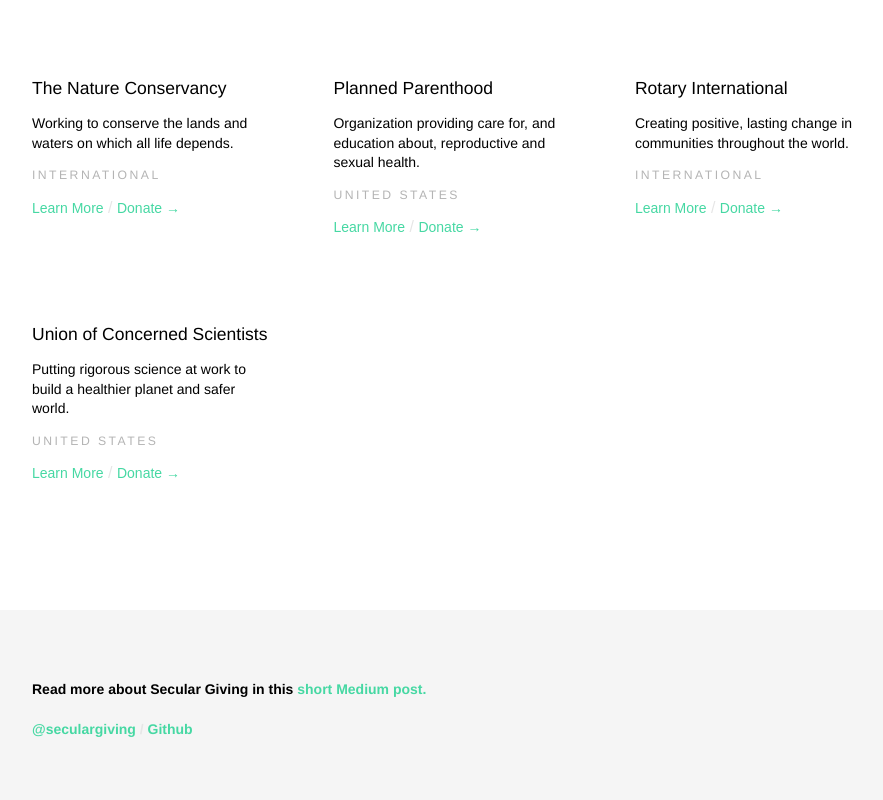
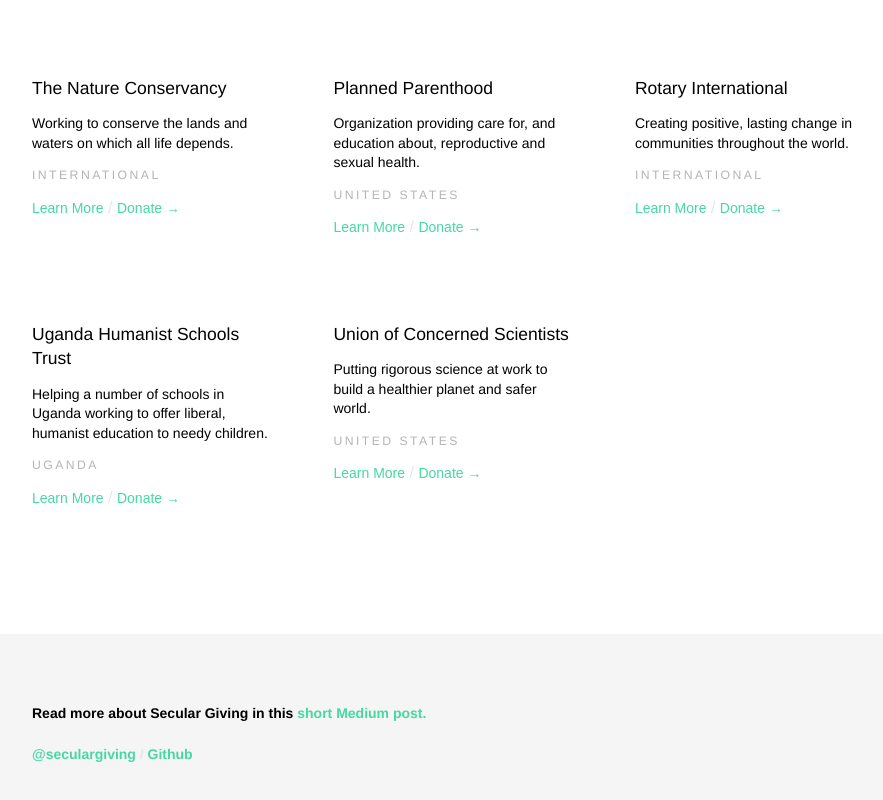
Before and after one commit to joshuajenkins/seculargiving, a website: page index.html in a window 1280 px wide. Shown: the part 792-1592 px from the top of the page, without its empty margins (186-1069 px from the left). Drawn offline with Linux system fonts and the light colour scheme.

Commit message:
Added Uganda Humanist Schools Trust

```diff
--- a/index.html
+++ b/index.html
@@ -127,6 +127,16 @@
       </div>
     </li>
     <li class="charity">
+      <h3 class="charity-name">Uganda Humanist Schools Trust</h3>
+      <p class="charity-description">Helping a number of schools in Uganda working to offer liberal, humanist education to needy children.</p>
+      <p class="charity-location">Uganda</p>
+      <div class="charityLinks">
+        <a href="http://www.ugandahumanistschoolstrust.org/" class="charityLinks-link link">Learn More</a>
+        <span class="dividerText">/</span>
+        <a href="http://www.ugandahumanistschoolstrust.org/donate/make-a-donation/" class="charityLinks-link link link--primary">Donate <span class="link-arrow">&rarr;</span></a>
+      </div>
+    </li>
+    <li class="charity">
       <h3 class="charity-name">Union of Concerned Scientists</h3>
       <p class="charity-description">Putting rigorous science at work to build a healthier planet and safer world.</p>
       <p class="charity-location">United States</p>
```
